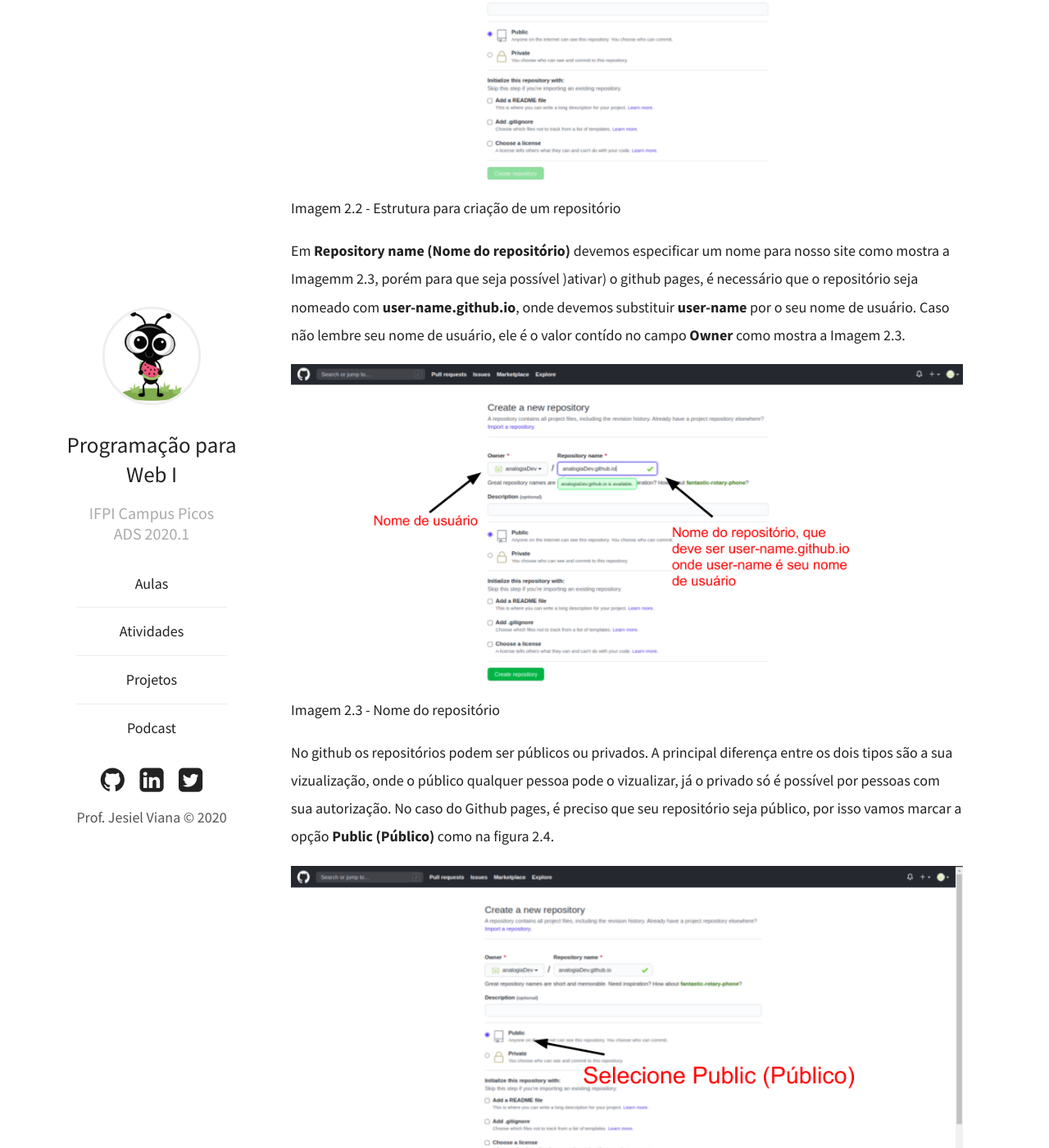
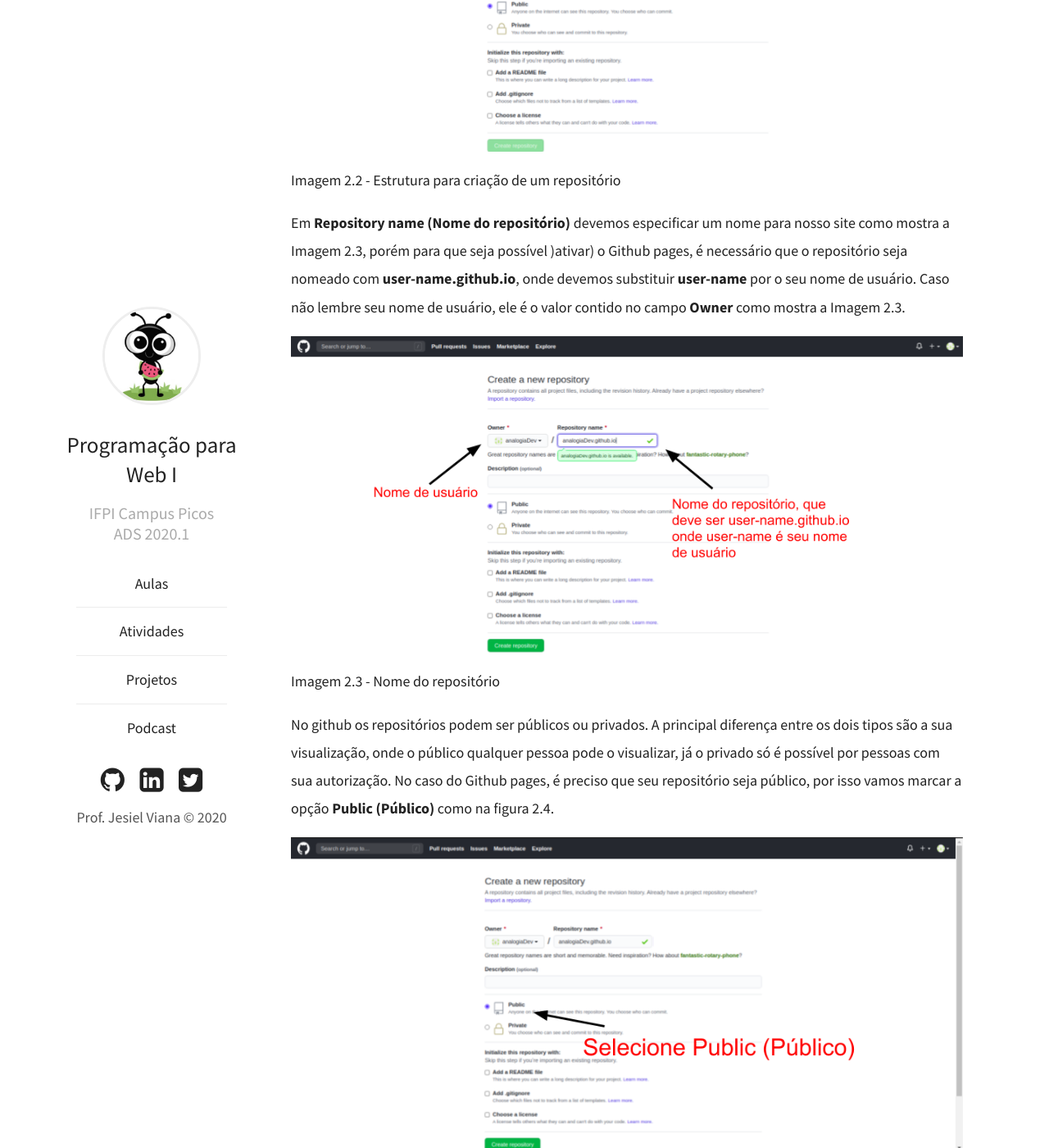
Before and after one commit to jesielviana/web-dev, a Jekyll site: the page built from tutoriais/github-pages.md, in a window 1280 px wide and 1400 px high, scrolled down 1928 px. Shown: the whole window at 82% size. Built offline with Jekyll 4.4.1, drawn with Linux system fonts in a browser that asks for light colours; some of the changed text lies outside the part shown.

Commit message:
Refatoring orthography

```diff
--- a/tutoriais/github-pages.md
+++ b/tutoriais/github-pages.md
@@ -10,11 +10,11 @@
 
 **GitHub** é um sistema que tem como principal intuito o gerenciamento de projetos e versões de código. Porém, além do seu foco principal, ele oferece vários outros serviços desde o **Github pages** até mesmo ser uma rede social de desenvolvedores.
 
-Já o **GitHub pages** como foi apresentado, é um dos serviço oferecidos pelo github, onde de forma rápida e simples é possível hospedar gratuitamente sites direto dos seus **repositórios** no Github. **Repositório** é a pasta raiz do seu projeto, onde todos os arquivos necessários para o projeto ficam dentro do mesmo.
+Já o **GitHub pages** como foi apresentado, é um dos serviço oferecidos pelo Github, onde de forma rápida e simples é possível hospedar gratuitamente sites direto dos seus **repositórios** no Github. **Repositório** é a pasta raiz do seu projeto, onde todos os arquivos necessários para o projeto ficam dentro do mesmo.
 
 ## 1 - Criando uma conta no Github
 
-De forma rápida e prática, acesse [github.com](https://github.com/) e clique em **Sign up (inscrever-se)**, como mostra a Imagemm 1.1.
+De forma rápida e prática, acesse [github.com](https://github.com/) e clique em **Sign up (inscrever-se)**, como mostra a Imagem 1.1.
 
 <img alt="Clicando em Sign up (inscrever-se)" src="../assets/img/github-pages/github-signup.png" style="display: block">
 
@@ -36,13 +36,13 @@
 
 Imagem 2.2 - Estrutura para criação de um repositório
 
-Em **Repository name (Nome do repositório)** devemos especificar um nome para nosso site como mostra a Imagemm 2.3, porém para que seja possível )ativar) o github pages, é necessário que o repositório seja nomeado com **user-name.github.io**, onde devemos substituir **user-name** por o seu nome de usuário. Caso não lembre seu nome de usuário, ele é o valor contído no campo **Owner** como mostra a Imagem 2.3.
+Em **Repository name (Nome do repositório)** devemos especificar um nome para nosso site como mostra a Imagem 2.3, porém para que seja possível )ativar) o Github pages, é necessário que o repositório seja nomeado com **user-name.github.io**, onde devemos substituir **user-name** por o seu nome de usuário. Caso não lembre seu nome de usuário, ele é o valor contido no campo **Owner** como mostra a Imagem 2.3.
 
 <img style="display: block" alt="Nome do repositório" src="../assets/img/github-pages/github-create-repository-name.png">
 
 Imagem 2.3 - Nome do repositório
 
-No github os repositórios podem ser públicos ou privados. A principal diferença entre os dois tipos são a sua vizualização, onde o público qualquer pessoa pode o vizualizar, já o privado só é possível por pessoas com sua autorização. No caso do Github pages, é preciso que seu repositório seja público, por isso vamos marcar a opção **Public (Público)** como na figura 2.4.
+No github os repositórios podem ser públicos ou privados. A principal diferença entre os dois tipos são a sua visualização, onde o público qualquer pessoa pode o visualizar, já o privado só é possível por pessoas com sua autorização. No caso do Github pages, é preciso que seu repositório seja público, por isso vamos marcar a opção **Public (Público)** como na figura 2.4.
 
 <img style="display: block" alt="Selecionando Public" src="../assets/img/github-pages/github-create-repository-public.png">
 
@@ -68,23 +68,23 @@
 
 Imagem 3.1 - Entrando em uma pasta existente para clonar o repositório para a mesma
 
-Caso esteja tentando acessar uma pasta e não esteja conseguindo, basta utilizar o comando `dir` no windows (Imagem 3.3.1) ou `ls` no linux (Imagem 3.3.2), para que seja possível vizualizar as pastas que podem ser acessadas com o `cd pasta`.
+Caso esteja tentando acessar uma pasta e não esteja conseguindo, basta utilizar o comando `dir` no windows (Imagem 3.3.1) ou `ls` no linux (Imagem 3.3.2), para que seja possível visualizar as pastas que podem ser acessadas com o `cd pasta`.
 
-Agora vamos **clonar** nosso repositório para que seja possível baixá-lo e editá-lo em qualquer lugar. Para clonar o repositório é preciso ter o Git instalado na sua máquina, caso não tenha basta acessar [git.com](https://git-scm.com/downloads), faça o download e o instale. Com o git na sua máquina e com o terminal que abrimos no passo anterior, digite ``git clone link-do-repositório`` (Imagem 3.2), onde deve-se subistituir ``link-do-repositorio`` por o link do seu repositório (Imagem 2.6), por fim teremos baixado no nosso computador a pasta raiz do projeto.
+Agora vamos **clonar** nosso repositório para que seja possível baixá-lo e editá-lo em qualquer lugar. Para clonar o repositório é preciso ter o Git instalado na sua máquina, caso não tenha basta acessar [git.com](https://git-scm.com/downloads), faça o download e o instale. Com o git na sua máquina e com o terminal que abrimos no passo anterior, digite ``git clone link-do-repositório`` (Imagem 3.2), onde deve-se substituir ``link-do-repositorio`` por o link do seu repositório (Imagem 2.6), por fim teremos baixado no nosso computador a pasta raiz do projeto.
 
 <img style="display: block" alt="Clonando o repositório" src="../assets/img/github-pages/clone-repository.png">
 
 Imagem 3.2 - Clonando o repositório
 
-Após ter clonado, é possível vizualizar o repositório do projeto acessando a pasta que você escolheu ou apenas utilizando o comando `dir` no windows (Imagem 3.3.1) e `ls` no linux (Imagem 3.3.2).
+Após ter clonado, é possível visualizar o repositório do projeto acessando a pasta que você escolheu ou apenas utilizando o comando `dir` no windows (Imagem 3.3.1) e `ls` no linux (Imagem 3.3.2).
 
-<img style="display: block" alt="Vizualização do repositório no windows" src="../assets/img/github-pages/view-repository-in-windows.png">
+<img style="display: block" alt="Visualização do repositório no windows" src="../assets/img/github-pages/view-repository-in-windows.png">
 
-Imagem 3.3.1 - Vizualizando o repositório via terminal no windows
+Imagem 3.3.1 - Visualizando o repositório via terminal no windows
 
-<img style="display: block" alt="Vizualização do repositório no linux" src="../assets/img/github-pages/view-repository-in-linux.png">
+<img style="display: block" alt="Visualização do repositório no linux" src="../assets/img/github-pages/view-repository-in-linux.png">
 
-Imagem 3.3.2 - Vizualizando o repositório via terminal no linux
+Imagem 3.3.2 - Visualizando o repositório via terminal no Linux
 
 Agora que sabemos o nome do repositório na sua máquina, vamos acessá-lo pelo terminal com o comando `cd nome-do-repositório` (Imagem 3.4), onde `nome-do-repositório`deve ser substituído por o nome do repositório que encontramos no passo anterior, como mostra a Imagem 3.3.1 ou 3.3.2, dependendo do seu sistema operacional.
 
@@ -100,11 +100,11 @@
 
 Então será aberto uma aba como da Imagem 3.6, onde mostra o vscode com nosso repositório aberto nele.
 
-<img style="display: block" alt="Vizualizando repositório no VsCode" src="../assets/img/github-pages/view-repository-open-in-vscode.png">
+<img style="display: block" alt="Visualizando repositório no VsCode" src="../assets/img/github-pages/view-repository-open-in-vscode.png">
 
-Imagem 3.6 - Vizualizando o repositório aberto no VsCode
+Imagem 3.6 - Visualizando o repositório aberto no VsCode
 
-Agora vamos criar o arquivo base para nosso site. Clique como o botão direito **no repositório**, então selecione **new file** (Imagem 3.7), então informe o nome do arquivo, que obrigatóriamente para este exemplo, deve-se chama **index.html** como na Imagem 3.8.
+Agora vamos criar o arquivo base para nosso site. Clique como o botão direito **no repositório**, então selecione **new file** (Imagem 3.7), então informe o nome do arquivo, que obrigatoriamente para este exemplo, deve-se chama **index.html** como na Imagem 3.8.
 
 <img style="display: block" alt="New file (Novo arquivo)" src="../assets/img/github-pages/create-new-file.png">
 
@@ -166,9 +166,9 @@
 Imagem 4.4 - Clicando no link do site
 
 Após ser redirecionado para o seu site, note que irá aparecer exatamente o que colocamos no arquivo **index.html** (Imagem 4.5).
-<img style="display: block" alt="Vizualizando o site" src="../assets/img/github-pages/view-site.png">
+<img style="display: block" alt="Visualizando o site" src="../assets/img/github-pages/view-site.png">
 
-Imagem 4.5 - Vizualizando o site
+Imagem 4.5 - Visualizando o site
 
 ## 5 - Conclusão
 
```
Also changed, not shown: other parts of tutoriais/github-pages.md (+1 -1 lines).
